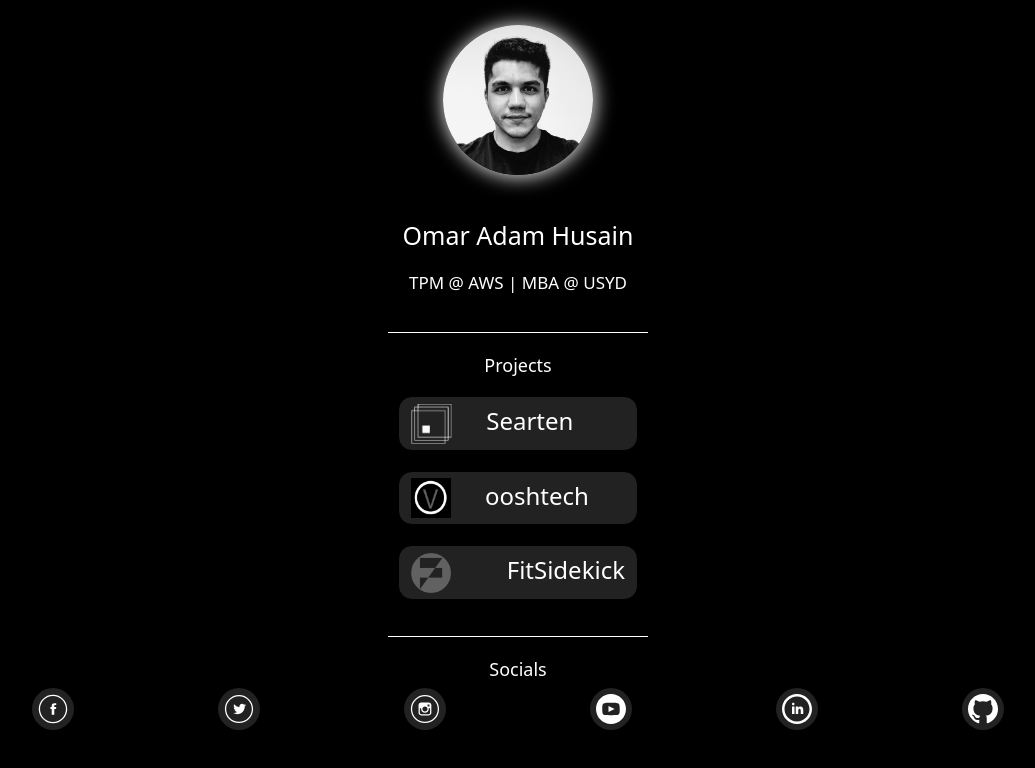
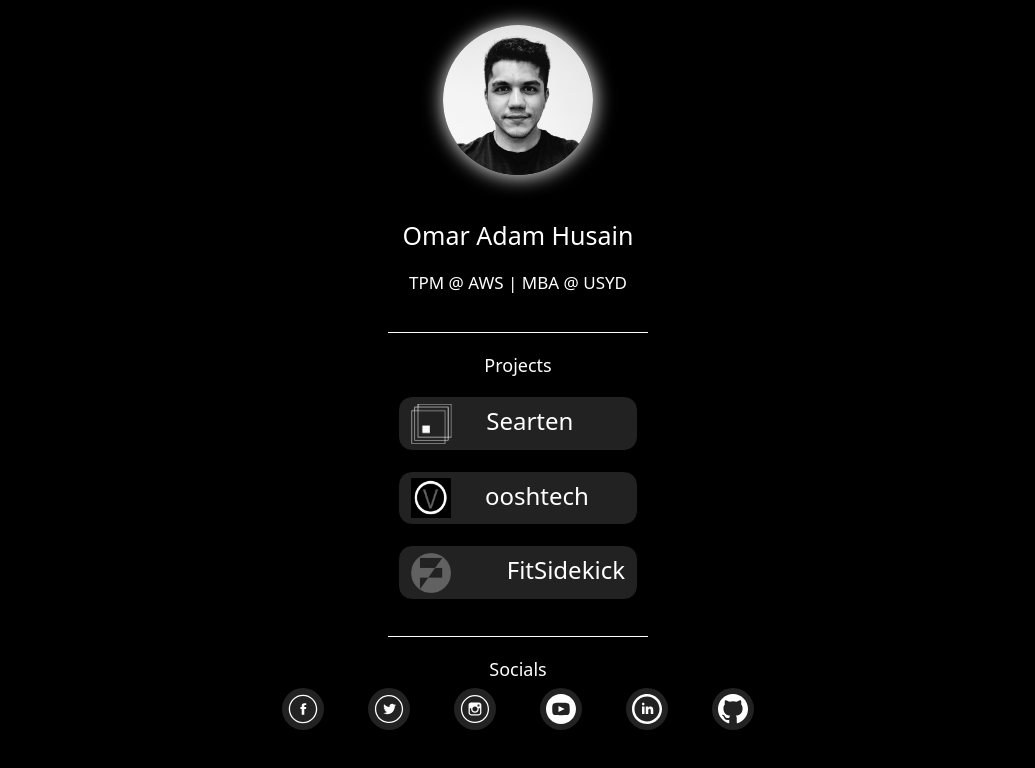
Before and after one commit to OmarAHusain/Omar.Cloud, a React (Create React App) app: page / in a window 1280 px wide. Shown: the top 768 px of the page, without its empty margins (122-1157 px from the left). Built offline with nearby package versions, Linux system fonts and the light colour scheme; no server answers; what aws-amplify would draw is missing.

Commit message:
Corrected max-width

```diff
--- a/src/App.css
+++ b/src/App.css
@@ -34,6 +34,7 @@
 .center-div {
 
     text-align: center;
+    max-width: 540px !important;
 }
 
 hr {
```
